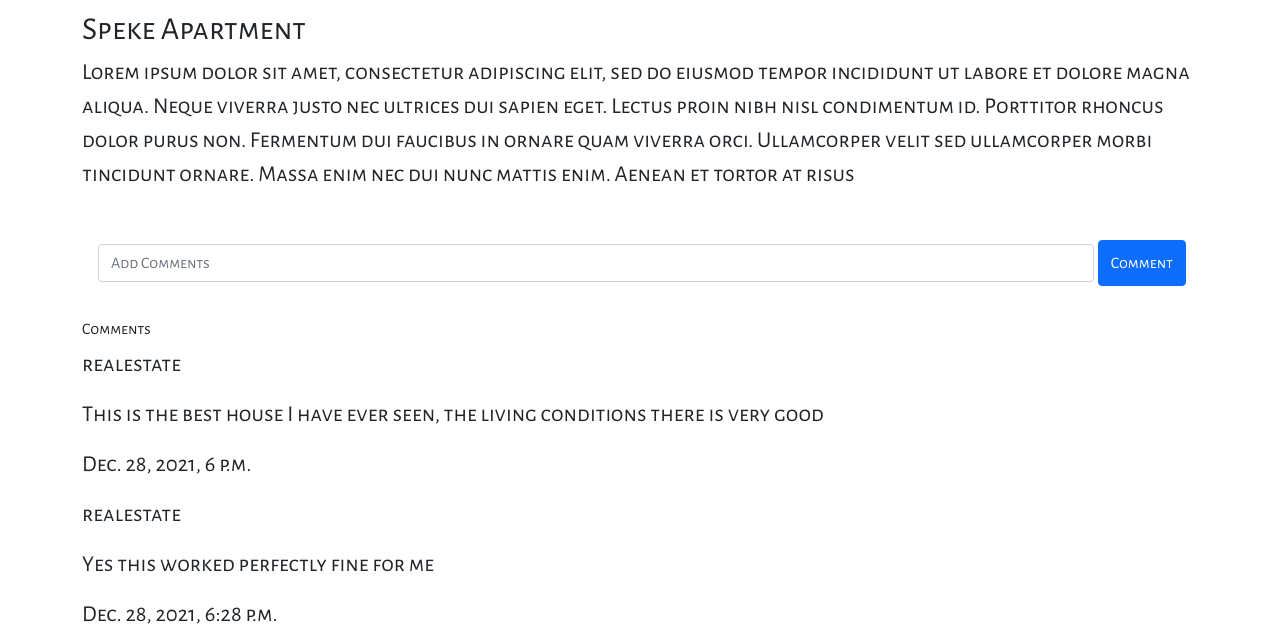
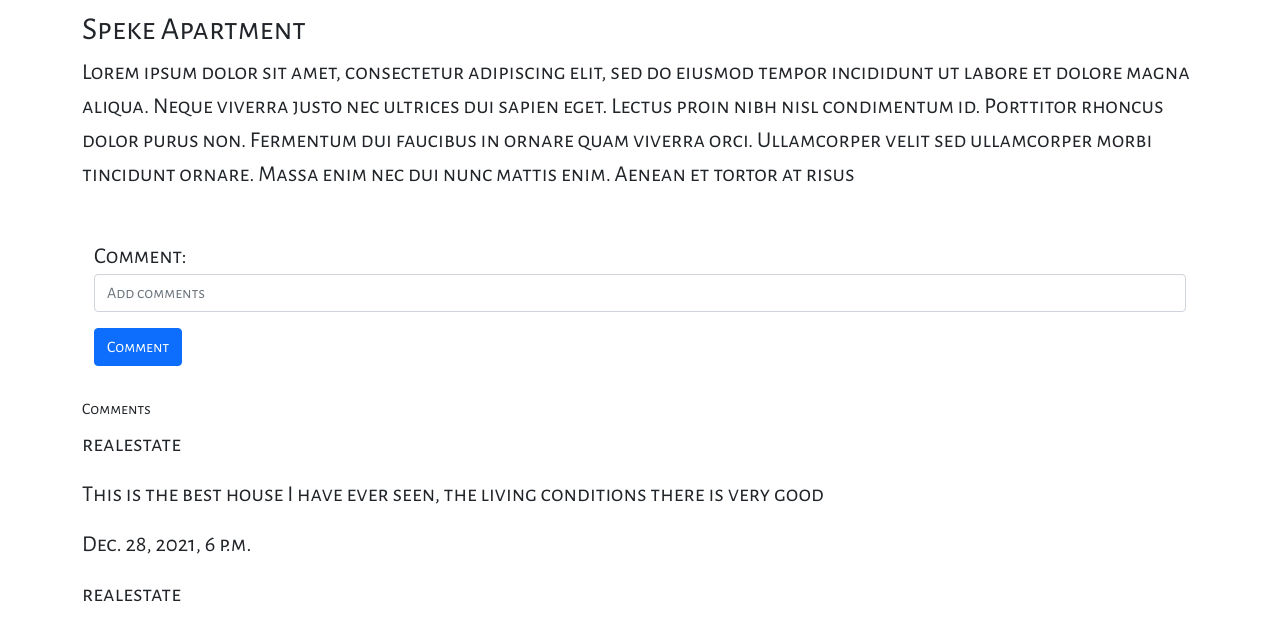
Before and after one commit to Ayikanying-ux/django_realestates_website, a Django app: page /detail/1/ in a window 1280 px wide. Shown: the part 1049-1674 px from the top of the page. Run offline with Django 4.2, Linux system fonts and the light colour scheme; data comes from the database, SQL or seed files in the repository; both versions use the stored data as it was after the commit.

Commit message:
added the form for commenting so that users are able to post comments

```diff
--- /dev/null
+++ b/core/form.py
@@ -0,0 +1,16 @@
+from django import forms
+from django.forms import fields, widgets
+from .models import Comment
+
+
+class CommentForm(forms.ModelForm):
+    class Meta:
+        model = Comment
+        fields = ("comment",)
+        widgets = {
+            'comment': forms.TextInput(attrs={
+                'class': 'form-control',
+                'style': 'width: 100%',
+                'placeholder': 'Add comments'
+            }),
+        }
--- a/core/urls.py
+++ b/core/urls.py
@@ -1,9 +1,9 @@
 from django.urls import path
 
-from core.views import comments, detail_page, homepage
+from core.views import post_comments, detail_page, homepage
 
 urlpatterns = [
     path("", homepage, name="homepage"),
     path("detail/<str:pk>/", detail_page, name="detail"),
-    path('detail/<str:pk>/comments/', comments, name="comments")
+    path('detail/<str:pk>/comments/', post_comments, name="comments"),
 ]
--- a/core/views.py
+++ b/core/views.py
@@ -1,5 +1,7 @@
 from django.shortcuts import render
 from .models import House
+from .form import CommentForm
+from django.views import generic
 
 def homepage(request):
     estates = House.objects.all()
@@ -8,10 +10,25 @@ def homepage(request):
 
 def detail_page(request, pk):
     estates = House.objects.get(id=pk)
-    context = {'estates': estates}
+    form = CommentForm
+    if request.method == "POST":
+        form = CommentForm(request.POST)
+        if form.is_valid():
+            form.instance.user = request.user
+            form.instance.house = House.objects.get(id=pk)
+            form.save()
+            context = {
+                'estates': estates,
+                "form": form,
+            }
+            return render(request, 'core/detail_page.html', context)
+    context = {
+        'estates': estates,
+        "form": form,
+    }
     return render(request, 'core/detail_page.html', context)
 
-def comments(request, pk):
+def post_comments(request, pk):
     estates = House.objects.get(id=pk)
     context={
         'estates': estates
--- a/templates/core/detail_page.html
+++ b/templates/core/detail_page.html
@@ -32,9 +32,12 @@
         <div class="comment-section">
             <div class="container">
                 <div class="container">
-                    <div class="form-group d-flex">
-                        <input type="text" class="form-control m-1" placeholder="Add Comments">
-                        <button class="btn btn-primary">Comment</button>
+                    <div class="form-group">
+                        <form action="" method="POST">
+                            {% csrf_token %}
+                            {{ form.as_p }}
+                            <button class="btn btn-primary">Comment</button>
+                        </form>
                     </div>
                 </div> <br>
 
```
Also changed, not shown: db.sqlite3.
